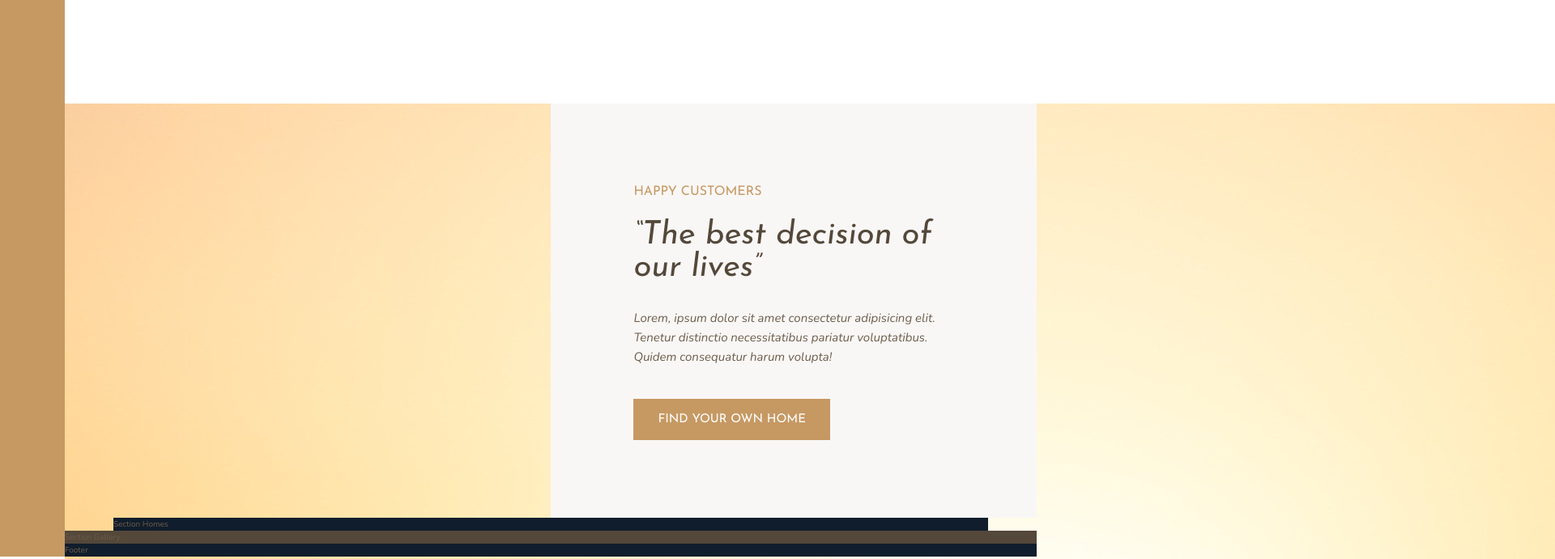
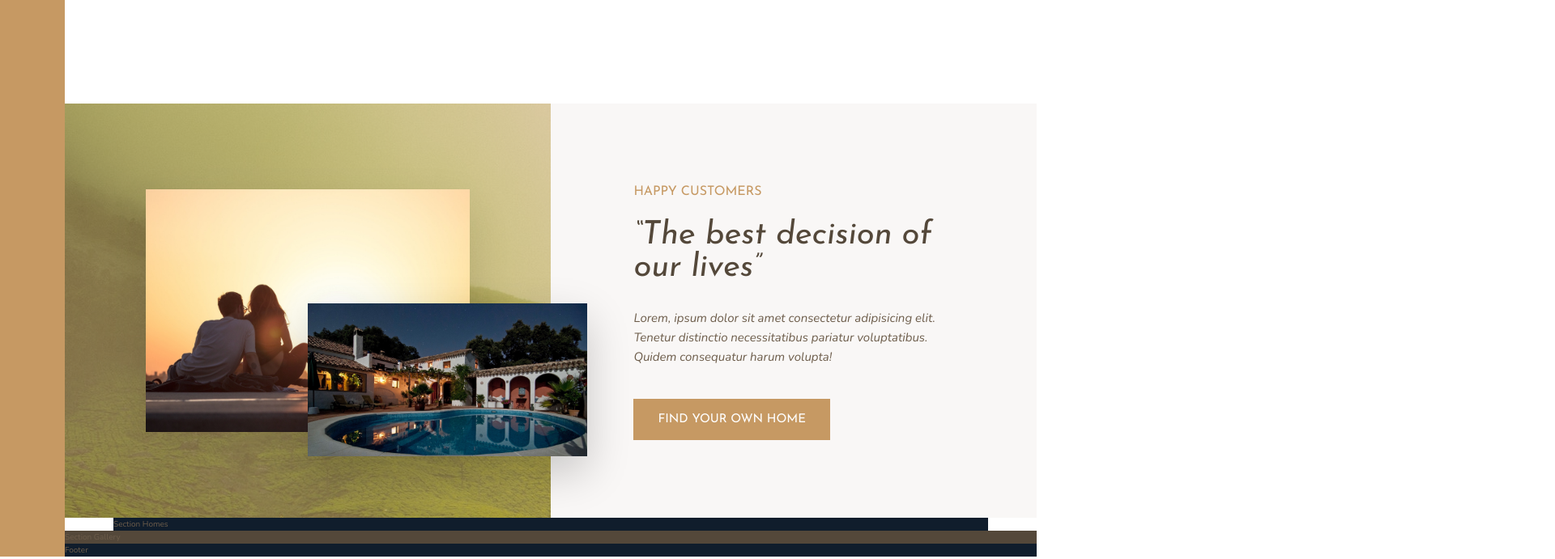
Before and after one commit to araqueheinz/Project-Nexter, a website: page index.html in a window 1280 px wide. Shown: the part 1180-1871 px from the top of the page at 81% size, 1920 px wide, since content can reach past the window. Drawn offline with nearby package versions, Linux system fonts and the light colour scheme.

Commit message:
Story Done

```diff
--- a/sass/_story.scss
+++ b/sass/_story.scss
@@ -19,9 +19,32 @@
 
   &__pictures {
     background-color: $color-primary;
+    background-image: linear-gradient(rgba($color-primary, .5), rgba($color-primary, .5)), url(../img/back.jpg);
 
     //GRID
     grid-column: full-start / col-end 4; // Check base scss for name references
+
+    // GRIND INCEPTION
+    display: grid;
+    grid-template-rows: repeat(6, 1fr);
+    grid-template-columns: repeat(6, 1fr);
+    align-items: center;
+
+  }
+
+  &__img--1 {
+    width: 100%;
+    grid-row: 2 / 6;
+    grid-column: 2 / 6;
+    box-shadow: 0 2rem 5rem rgba(black, 0.1);
+  }
+
+  &__img--2 {
+    width: 115%;
+    grid-row: 4 / 6;
+    grid-column: 4 / 7;
+    z-index: 2;
+    box-shadow: 0 2rem 5rem rgba(black, 0.2);
   }
 
   &__content {
@@ -39,7 +62,7 @@
       align-items: flex-start;
     */
 
-    // GRID to center
+    // GRID INCEPTION to center
     display: grid;
     align-content: center;
     justify-items: start;
```
Also changed, not shown: css/style.css.
